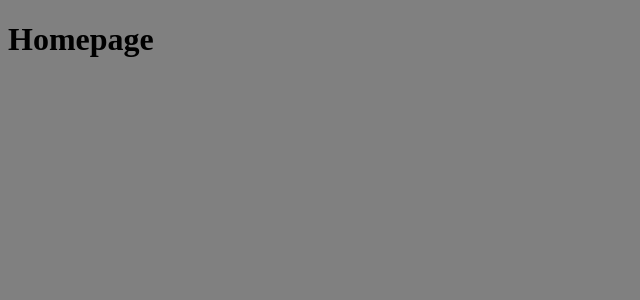
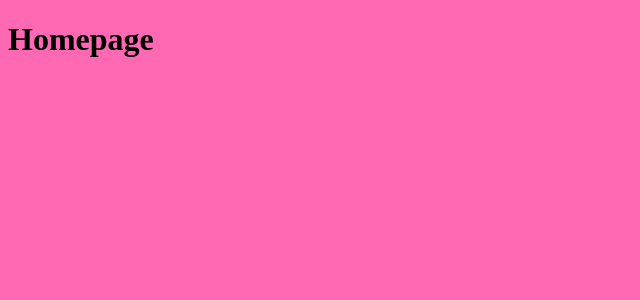
Before and after one commit to avance2/abbivance.com, a Jekyll site: the page built from index.md, in a window 1280 px wide. Shown: the top 300 px of the page, without its empty margins (0-640 px from the left). Built offline with Jekyll 4.4.1, drawn with Linux system fonts in a browser that asks for light colours.

Commit message:
Update default.html

```diff
--- a/_layouts/default.html
+++ b/_layouts/default.html
@@ -7,7 +7,7 @@
 	<title> {{ site.title }} </title>
 
 	<style>
-		body {background: grey;}
+		body {background: hotpink;}
 	</style>
 
 </head>
```
